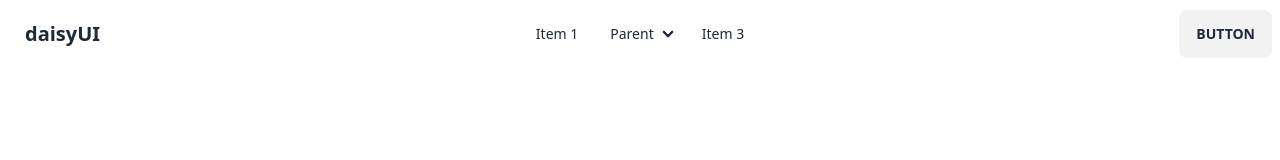
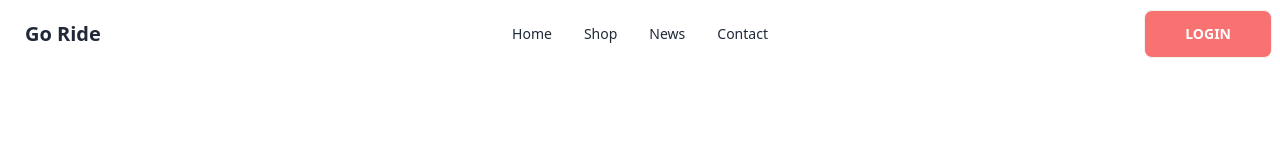
Before and after one commit to Jahangir506/biker-zone, a plain HTML site: page index.html in a window 1280 px wide. Drawn offline with nearby package versions, Linux system fonts and the light colour scheme.

Commit message:
navbar ok

```diff
--- a/index.html
+++ b/index.html
@@ -1,5 +1,5 @@
 <!DOCTYPE html>
-<html lang="en">
+<html lang="en" data-theme="light">
   <head>
     <meta charset="UTF-8" />
     <meta name="viewport" content="width=device-width, initial-scale=1.0" />
@@ -9,7 +9,7 @@
       type="text/css"
     />
     <script src="https://cdn.tailwindcss.com"></script>
-    <title>Document</title>
+    <title>Biker Zone</title>
   </head>
   <body>
     <header>
@@ -37,36 +37,24 @@
                 tabindex="0"
                 class="menu menu-sm dropdown-content mt-3 z-[1] p-2 shadow bg-base-100 rounded-box w-52"
               >
-                <li><a>Item 1</a></li>
-                <li>
-                  <a>Parent</a>
-                  <ul class="p-2">
-                    <li><a>Submenu 1</a></li>
-                    <li><a>Submenu 2</a></li>
-                  </ul>
-                </li>
-                <li><a>Item 3</a></li>
+                <li><a>Home</a></li>
+                <li><a>Shop</a></li>
+                <li><a>News</a></li>
+                <li><a>Contact</a></li>
               </ul>
             </div>
-            <a class="btn btn-ghost normal-case text-xl">daisyUI</a>
+            <a class="btn btn-ghost normal-case text-xl">Go Ride</a>
           </div>
           <div class="navbar-center hidden lg:flex">
             <ul class="menu menu-horizontal px-1">
-              <li><a>Item 1</a></li>
-              <li tabindex="0">
-                <details>
-                  <summary>Parent</summary>
-                  <ul class="p-2">
-                    <li><a>Submenu 1</a></li>
-                    <li><a>Submenu 2</a></li>
-                  </ul>
-                </details>
-              </li>
-              <li><a>Item 3</a></li>
+              <li><a>Home</a></li>
+              <li><a>Shop</a></li>
+              <li><a>News</a></li>
+              <li><a>Contact</a></li>
             </ul>
           </div>
           <div class="navbar-end">
-            <a class="btn">Button</a>
+            <a class="btn bg-error text-white px-10">login</a>
           </div>
         </div>
       </nav>
```
